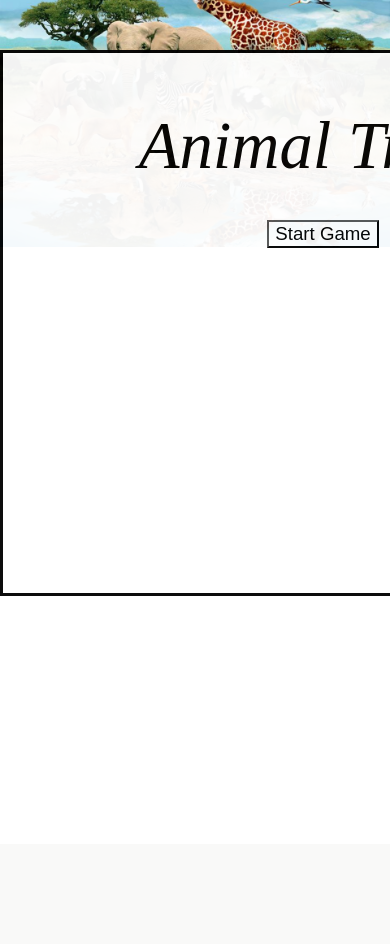
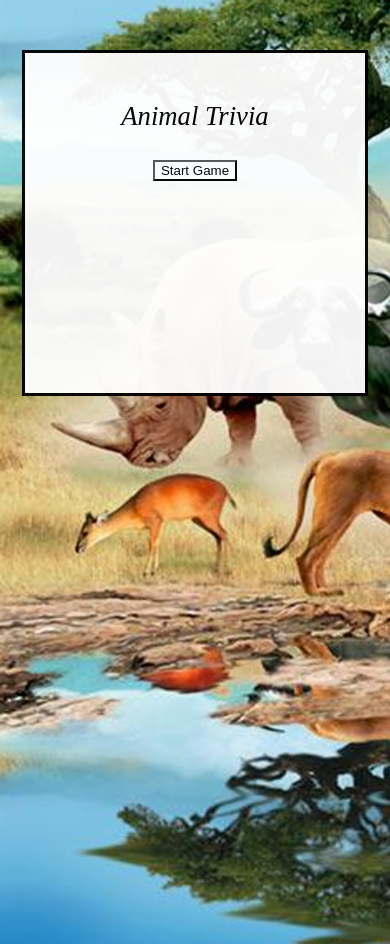
Before and after one commit to nicole86/TriviaGame, a PHP site: page / in a window 390 px wide; the page is wider, and only the part inside the window is pictured. Before the commit the page ends 596 px from the top of that part, so only its background shows below. Run offline with PHP 8.4, Linux system fonts and the light colour scheme.

Commit message:
somewhat media responsive

```diff
--- a/assets/css/style.css
+++ b/assets/css/style.css
@@ -1,14 +1,23 @@
- body {
+html,body {
+  height:100%;
+  text-align: center;
+}
+
+ #background {
+  height: 100%;
+  width: 100%;
 	background-image: url(../images/background.jpg);
 	background-repeat: no-repeat;
-	background-size: 100%;
+	background-size:cover;
 	text-align: center;
+  padding-top:50px;
+  padding-bottom: 50px;
+  margin: 0 auto;
  }
  #wrapper {
  	height: 500px;
  	width: 600px;
  	margin: 0 auto;
- 	margin-top: 50px;
  	padding: 20px;
  	text-align: center;
  	background-color: white;
@@ -49,25 +58,71 @@ button {
 	text-align: center;
 }
 
-/*@media screen and (max-width: 482px) {
-  #wrap-head {
-    margin-top: 50px;
-    width: 100%;
-  }
-  nav {
-    width: 100%;
-  }
-  #connect {
-    margin-right: 40px;
-  }
-  .text-white {
-    margin-left: 40px;
-  }
-  .text-thin {
-    margin-left: 40px;
-  }
-  .text-about {
-    margin-left: 45px;
+@media only screen and (max-width: 980px) {
+	#wrapper {
+    height: 400px;
+    width: 500px;
   }
 
-}*/
+}
+
+@media only screen and (max-width: 768px) {
+  #wrapper {
+    height:350px;
+    width: 450px;
+  }
+  h1 {
+    font-size: 40pt;
+  }
+  #start {
+    	font-size: 13pt;
+  }
+  button {
+    font-size: 13pt;
+  }
+  #container {
+    height: 100%;
+  }
+}
+
+@media only screen and (max-width: 640px) {
+  #wrapper {
+    height:350px;
+    width: 400px;
+  }
+  h1 {
+    font-size: 30pt;
+    padding: 15px;
+  }
+  #start {
+    	font-size: 12pt;
+  }
+  button {
+    font-size: 12pt;
+  }
+  #container {
+    height: 100%;
+  }
+}
+@media only screen and (max-width: 400px) {
+  #wrapper {
+    height:300px;
+    width: 300px;
+  }
+  h1 {
+    font-size: 20pt;
+    padding: 10px;
+  }
+  #start {
+    	font-size: 10pt;
+  }
+  button {
+    font-size: 10pt;
+  }
+  .questions {
+    font-size 10pt;
+  }
+  #container {
+    height: 100%;
+  }
+}
--- a/assets/javascript/app.js
+++ b/assets/javascript/app.js
@@ -122,7 +122,7 @@ var game = {
 
     $('#quiz').html('<h2>Out of Time!</h2>');
     $('#quiz').append('<h3>The Correct Answer was: ' + questions[this.currentQuestion].correctAnswer);
-    if (game.taken === questions.length - 1){
+    if (game.taken === questions.length){
       setTimeout(game.results, 2 * 1000);
     } else {
       setTimeout(game.nextQuestion, 2 * 1000);
@@ -153,7 +153,7 @@ var game = {
     clearInterval(timer);
     $('#quiz').html('<h2>Sorry!</h2>');
     $('#quiz').append('<h3>The Correct Answer was: ' + questions[game.currentQuestion].correctAnswer + '</h3>');
-    if (game.taken === questions.length - 1){
+    if (game.taken === questions.length){
       setTimeout(game.results, 3 * 1000);
     } else {
       setTimeout(game.nextQuestion, 3 * 1000);
@@ -164,7 +164,7 @@ var game = {
     game.correct++;
     $('#quiz').html('<h2>Correct!</h2>');
      $('#quiz').append('<h3>The Correct Answer was: ' + questions[game.currentQuestion].correctAnswer + '</h3>');
-    if (game.taken === questions.length - 1){
+    if (game.taken === questions.length){
       setTimeout(game.results, 3 * 1000);
     } else {
       setTimeout(game.nextQuestion, 3 * 1000);
--- a/index.html
+++ b/index.html
@@ -14,7 +14,7 @@
 </head>
 
 <body>
-
+  <div id="background">
   <div id="wrapper">
   	<h1>Animal Trivia</h1>
   	<div id="container">
@@ -23,6 +23,7 @@
       </div>
     </div>
   </div>
+</div>
 
 </body>
 </html>
```
Also changed, not shown: 1 other file.
